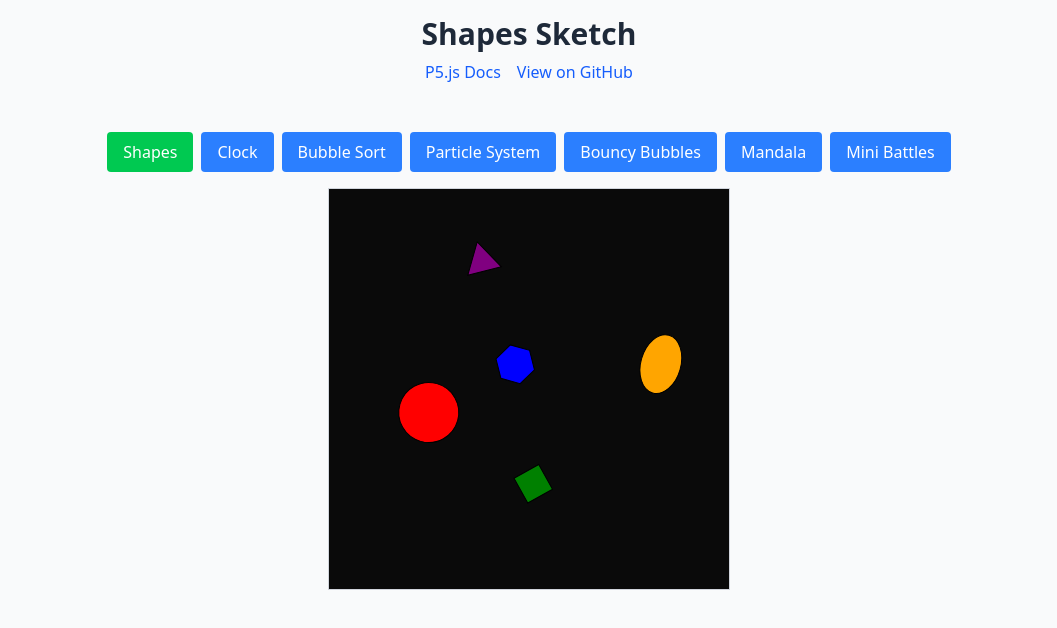
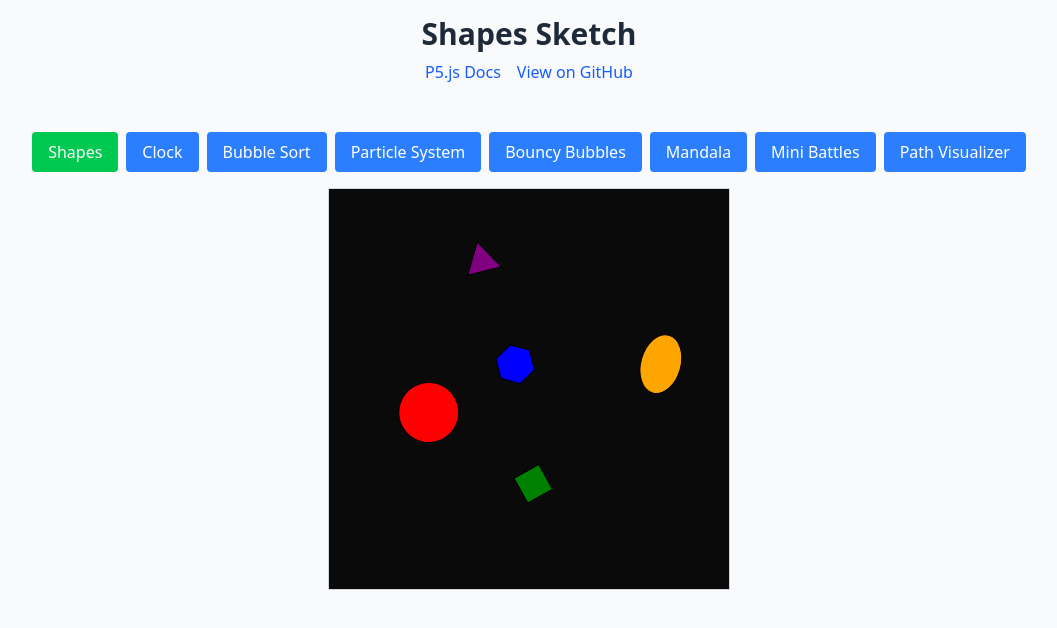
Before and after one commit to parsehex/p5-apps, a React (Vite) app: page / in a window 1280 px wide. Shown: the top 628 px of the page, without its empty margins (111-1168 px from the left). Built offline with nearby package versions, Linux system fonts and the light colour scheme.

Commit message:
add Path Visualizer sketch

```diff
--- /dev/null
+++ b/src/sketches/PathVisualizer/sketch.ts
@@ -0,0 +1,219 @@
+import type p5 from 'p5';
+import { Base } from '../RTSGame/classes/Base';
+import { Pathfinder } from '../RTSGame/classes/pathfinder';
+
+export default function pathfinderDemoSketch(p: p5) {
+	// Base parameters (matching your RTSGame base)
+	let base: Base;
+	let pathfinder: Pathfinder;
+
+	// Start and end positions for the pathfinder.
+	let startPoint: p5.Vector;
+	let targetPoint: p5.Vector;
+	let path: p5.Vector[];
+
+	// Touch mode state: when active the next tap/click will update the chosen point.
+	// It can be "start", "target", or null.
+	let touchMode: 'start' | 'target' | null = null;
+
+	// UI button specs (for touchscreen controls).
+	const buttonWidth = 80;
+	const buttonHeight = 30;
+	const buttonMargin = 10;
+	const startButtonRect = {
+		x: buttonMargin,
+		y: buttonMargin,
+		w: buttonWidth,
+		h: buttonHeight,
+	};
+	const targetButtonRect = {
+		x: buttonMargin,
+		y: buttonMargin * 2 + buttonHeight,
+		w: buttonWidth,
+		h: buttonHeight,
+	};
+
+	p.setup = () => {
+		const c = p.createCanvas(800, 600, p.P2D);
+		// Prevent right-click context menu on the canvas.
+		c.elt.addEventListener('contextmenu', (e: any) => e.preventDefault());
+		p.frameRate(60);
+
+		// Create a Base instance so we get consistent wall information.
+		base = new Base(p);
+		// Create the Pathfinder. (Pass the same parameters from the Base.)
+		pathfinder = new Pathfinder(
+			p,
+			base.center,
+			base.halfWidth,
+			base.halfHeight,
+			base.wallThickness,
+			base.gateWidth
+		);
+
+		// Set default start and target positions.
+		// Start is centered; target is set to the pathfinder's default (typically near the base gate).
+		startPoint = p.createVector(p.width / 2, p.height / 2);
+		targetPoint = pathfinder.getGatePosition(p);
+		// Get initial path.
+		path = pathfinder.calculatePathForUnit(p, startPoint, targetPoint);
+	};
+
+	p.draw = () => {
+		p.background(240);
+		// Draw the base walls for context.
+		p.push();
+		p.fill(100);
+		base.walls.forEach((wall) => {
+			p.rect(wall.x, wall.y, wall.w, wall.h);
+		});
+		p.pop();
+
+		// Recalculate path if start/target changed.
+		path = pathfinder.calculatePathForUnit(p, startPoint, targetPoint);
+
+		// Draw the calculated path.
+		if (path && path.length > 0) {
+			p.push();
+			p.stroke(0, 0, 255);
+			p.strokeWeight(2);
+			let current = startPoint;
+			path.forEach((waypoint) => {
+				p.line(current.x, current.y, waypoint.x, waypoint.y);
+				current = waypoint;
+			});
+			p.pop();
+		}
+
+		// Draw markers for start (green) and target (red).
+		p.push();
+		p.fill(0, 255, 0);
+		p.noStroke();
+		p.ellipse(startPoint.x, startPoint.y, 12, 12);
+		p.pop();
+
+		p.push();
+		p.fill(255, 0, 0);
+		p.noStroke();
+		p.ellipse(targetPoint.x, targetPoint.y, 12, 12);
+		p.pop();
+
+		// Draw UI buttons.
+		p.push();
+		p.fill(200, 200, 200, 180);
+		p.noStroke();
+		// Draw start button.
+		p.rect(
+			startButtonRect.x,
+			startButtonRect.y,
+			startButtonRect.w,
+			startButtonRect.h,
+			5
+		);
+		// Draw target button.
+		p.rect(
+			targetButtonRect.x,
+			targetButtonRect.y,
+			targetButtonRect.w,
+			targetButtonRect.h,
+			5
+		);
+		p.fill(0);
+		p.textSize(12);
+		p.textAlign(p.CENTER, p.CENTER);
+		p.text(
+			'Set Start',
+			startButtonRect.x + startButtonRect.w / 2,
+			startButtonRect.y + startButtonRect.h / 2
+		);
+		p.text(
+			'Set Target',
+			targetButtonRect.x + targetButtonRect.w / 2,
+			targetButtonRect.y + targetButtonRect.h / 2
+		);
+		p.pop();
+
+		// Display active touch mode label on the left.
+		if (touchMode) {
+			p.push();
+			p.fill(0);
+			p.textSize(16);
+			p.textAlign(p.LEFT, p.CENTER);
+			p.text(`Touch mode: ${touchMode}`, p.width - 150, buttonMargin + 20);
+			p.pop();
+		}
+	};
+
+	// Utility function to check if a point is within a rectangle.
+	function pointInRect(
+		x: number,
+		y: number,
+		rect: { x: number; y: number; w: number; h: number }
+	): boolean {
+		return (
+			x >= rect.x && x <= rect.x + rect.w && y >= rect.y && y <= rect.y + rect.h
+		);
+	}
+
+	// Checks that a position (mouse or touch) is within the canvas.
+	function isInsideCanvas(x: number, y: number): boolean {
+		return x >= 0 && y >= 0 && x <= p.width && y <= p.height;
+	}
+
+	// Use mouseReleased so that a button click first sets the mode,
+	// then the subsequent release (or click) outside buttons updates the point.
+	p.mouseReleased = (e) => {
+		// Ensure pointer is inside canvas.
+		if (!isInsideCanvas(p.mouseX, p.mouseY)) return;
+
+		// First, if the pointer is on one of the buttons...
+		if (pointInRect(p.mouseX, p.mouseY, startButtonRect)) {
+			// Toggle the mode: if already "start", disable it; else enable it.
+			touchMode = touchMode === 'start' ? null : 'start';
+			return;
+		}
+		if (pointInRect(p.mouseX, p.mouseY, targetButtonRect)) {
+			touchMode = touchMode === 'target' ? null : 'target';
+			return;
+		}
+
+		// If a touchMode is active and the click is not on a button, update accordingly.
+		if (touchMode === 'start') {
+			startPoint = p.createVector(p.mouseX, p.mouseY);
+			touchMode = null;
+			(e as any)?.preventDefault();
+			return;
+		}
+		if (touchMode === 'target') {
+			targetPoint = p.createVector(p.mouseX, p.mouseY);
+			touchMode = null;
+			(e as any)?.preventDefault();
+			return;
+		}
+
+		// Desktop fallback: if no mode is active, use left/right click.
+		if (p.mouseButton === p.LEFT) {
+			startPoint = p.createVector(p.mouseX, p.mouseY);
+			(e as any)?.preventDefault();
+		} else if (p.mouseButton === p.RIGHT) {
+			targetPoint = p.createVector(p.mouseX, p.mouseY);
+			(e as any)?.preventDefault();
+		}
+	};
+
+	// Touch handling: on touch start, update point if a mode is active.
+	p.touchStarted = () => {
+		const touch = p.touches[0] as { x: number; y: number };
+		if (!touch) return false;
+		if (!isInsideCanvas(touch.x, touch.y)) return false;
+		if (touchMode === 'start') {
+			startPoint = p.createVector(touch.x, touch.y);
+			touchMode = null;
+		} else if (touchMode === 'target') {
+			targetPoint = p.createVector(touch.x, touch.y);
+			touchMode = null;
+		}
+		// Returning false prevents default behavior.
+		return false;
+	};
+}
--- a/src/sketches/sketchMap.ts
+++ b/src/sketches/sketchMap.ts
@@ -5,6 +5,7 @@ import particleSystemSketch from './ParticleSystem/sketch';
 import shapesSketch from './Shapes/sketch';
 import mandalaSketch from './Mandala/sketch';
 import rtsGameSketch from './RTSGame/sketch';
+import pathfinderDemoSketch from './PathVisualizer/sketch';
 
 export const sketchMap = {
 	Shapes: shapesSketch,
@@ -14,6 +15,7 @@ export const sketchMap = {
 	BouncyBubbles: bouncyBubbleSketch,
 	Mandala: mandalaSketch,
 	MiniBattles: rtsGameSketch,
+	PathVisualizer: pathfinderDemoSketch,
 } as const;
 
 export type SketchKey = keyof typeof sketchMap;
```
